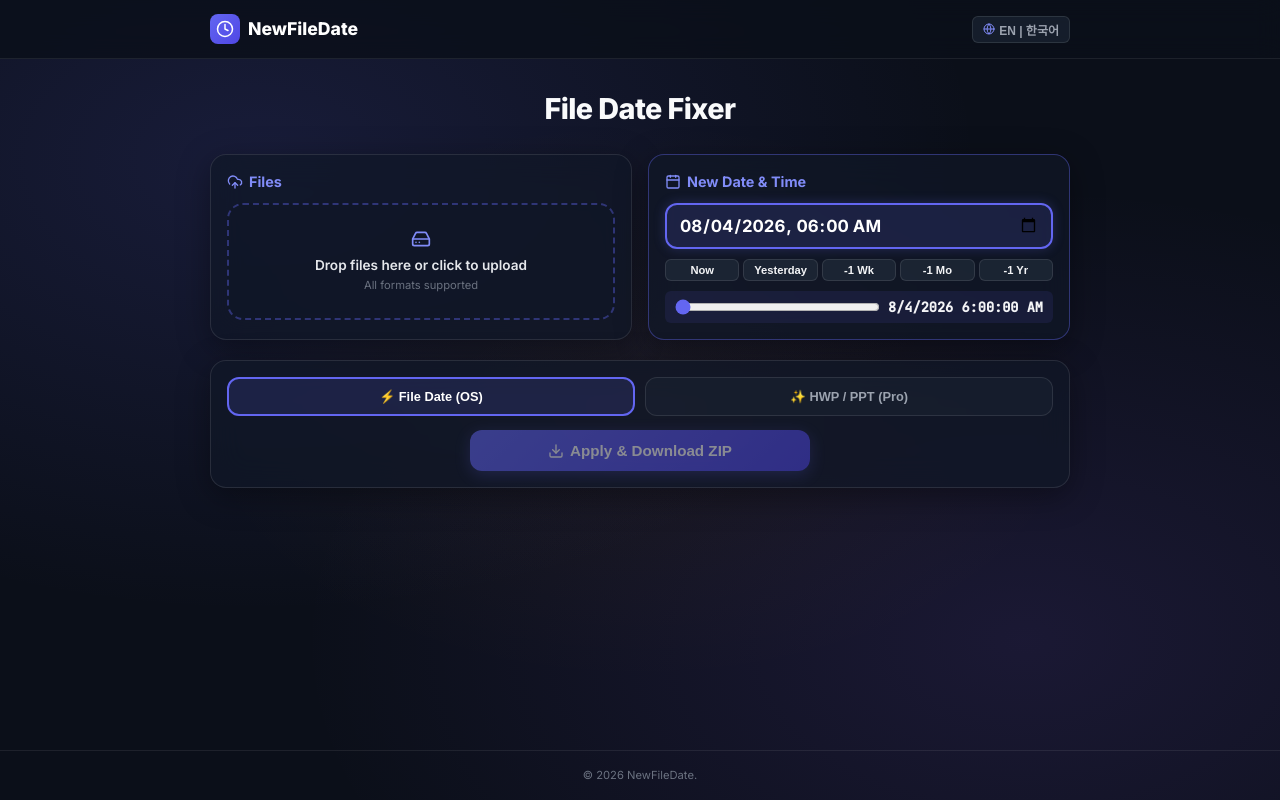
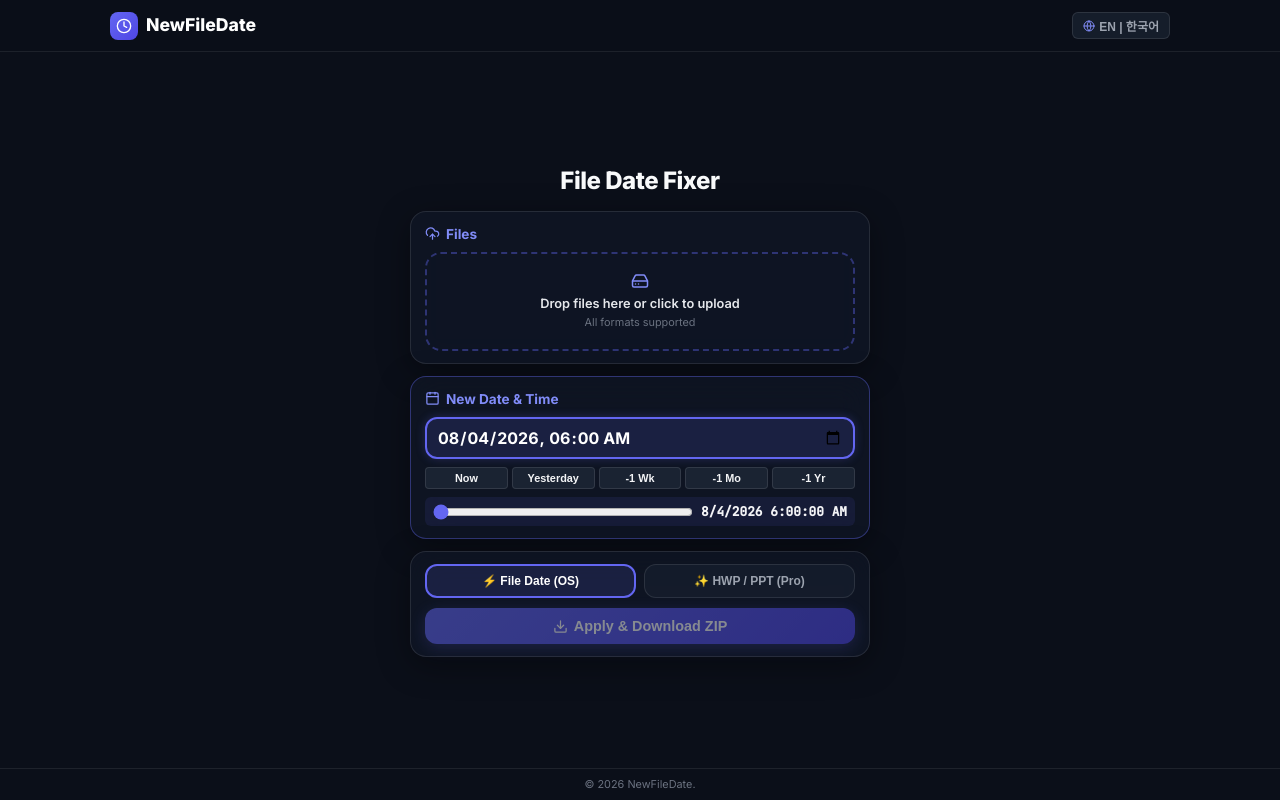
Before and after one commit to parktaejun-dev/newfiledate, a React (Vite) app in the folder frontend/: page / in a window 1280 px wide. Built offline with nearby package versions, Linux system fonts and the light colour scheme.

Commit message:
style: convert to 1-column zero-scroll layout with side ad margins

```diff
--- a/frontend/src/App.tsx
+++ b/frontend/src/App.tsx
@@ -214,13 +214,14 @@
   };
 
   return (
-    <div style={{ minHeight: '100vh', display: 'flex', flexDirection: 'column' }}>
-      {/* Sleek Minimal Header */}
-      <header role="banner" style={{ borderBottom: '1px solid rgba(255, 255, 255, 0.08)', background: 'rgba(11, 15, 25, 0.8)', backdropFilter: 'blur(12px)', position: 'sticky', top: 0, zIndex: 50 }}>
-        <div style={{ maxWidth: '900px', margin: '0 auto', padding: '14px 20px', display: 'flex', alignItems: 'center', justifyContent: 'space-between' }}>
+    <div style={{ height: '100vh', display: 'flex', flexDirection: 'column', overflow: 'hidden', background: '#0B0F19' }}>
+
+      {/* 1. Header */}
+      <header role="banner" style={{ height: '52px', borderBottom: '1px solid rgba(255, 255, 255, 0.08)', background: 'rgba(11, 15, 25, 0.9)', backdropFilter: 'blur(12px)', flexShrink: 0, display: 'flex', alignItems: 'center' }}>
+        <div style={{ maxWidth: '1100px', width: '100%', margin: '0 auto', padding: '0 20px', display: 'flex', alignItems: 'center', justifyContent: 'space-between' }}>
           <div style={{ display: 'flex', alignItems: 'center', gap: '8px' }}>
             <div style={{ background: 'linear-gradient(135deg, #6366f1 0%, #4f46e5 100%)', padding: '6px', borderRadius: '8px', display: 'flex' }}>
-              <Clock style={{ width: '18px', height: '18px', color: '#fff' }} />
+              <Clock style={{ width: '16px', height: '16px', color: '#fff' }} />
             </div>
             <span style={{ fontSize: '1.1rem', fontWeight: 800, color: '#fff' }}>
               NewFileDate
@@ -250,26 +251,25 @@
         </div>
       </header>
 
-      {/* Main Container */}
-      <main id="main-content" role="main" style={{ flex: 1, maxWidth: '900px', width: '100%', margin: '0 auto', padding: '28px 20px' }}>
+      {/* 2. Main Centered 1-Column Area with Side Ad Margins (No Scroll) */}
+      <div style={{ flex: 1, display: 'flex', justifyContent: 'center', alignItems: 'center', padding: '16px', overflow: 'hidden' }}>
 
-        {/* Crisp Title */}
-        <section aria-labelledby="hero-heading" style={{ textAlign: 'center', marginBottom: '24px' }}>
-          <h1 id="hero-heading" style={{ fontSize: '1.8rem', fontWeight: 800, letterSpacing: '-0.02em', color: '#f9fafb' }}>
+        {/* Left Side Ad Space Placeholder */}
+        <aside style={{ flex: 1, maxWidth: '240px', height: '100%', display: 'none' }} className="ad-container-left" />
+
+        {/* Single Center 1-Column App Container (Max-Width 460px) */}
+        <main id="main-content" role="main" style={{ width: '100%', maxWidth: '460px', display: 'flex', flexDirection: 'column', gap: '12px' }}>
+
+          {/* Main Title */}
+          <h1 id="hero-heading" style={{ fontSize: '1.5rem', fontWeight: 800, letterSpacing: '-0.02em', textAlign: 'center', color: '#f9fafb', margin: 0 }}>
             {t.heroTitle}
           </h1>
-        </section>
 
-        <div style={{ display: 'flex', flexDirection: 'column', gap: '20px' }}>
-
-          {/* Main 2-Column Controls */}
-          <div style={{ display: 'grid', gridTemplateColumns: 'repeat(auto-fit, minmax(300px, 1fr))', gap: '16px' }}>
-
-            {/* Left Box: File Uploader */}
-            <article className="glass-panel" style={{ padding: '16px' }}>
-              <div style={{ display: 'flex', alignItems: 'center', justifyContent: 'space-between', marginBottom: '10px' }}>
-                <h2 style={{ fontSize: '0.9rem', fontWeight: 700, display: 'flex', alignItems: 'center', gap: '6px', color: '#818cf8', margin: 0 }}>
-                  <UploadCloud style={{ width: '16px', height: '16px' }} />
+          {/* SECTION 1: File Upload Box */}
+          <article className="glass-panel" style={{ padding: '12px 14px' }}>
+            <div style={{ display: 'flex', alignItems: 'center', justifyContent: 'space-between', marginBottom: '8px' }}>
+              <h2 style={{ fontSize: '0.85rem', fontWeight: 700, display: 'flex', alignItems: 'center', gap: '6px', color: '#818cf8', margin: 0 }}>
+                <UploadCloud style={{ width: '15px', height: '15px' }} />
                 {t.uploadTitle}
               </h2>
               {files.length > 0 && (
@@ -291,7 +291,7 @@
               onDragLeave={handleDrag}
               onDrop={handleDrop}
               onClick={() => fileInputRef.current?.click()}
-                style={{ padding: '24px 12px', textAlign: 'center', cursor: 'pointer', position: 'relative' }}
+              style={{ padding: '18px 10px', textAlign: 'center', cursor: 'pointer', position: 'relative' }}
               role="button"
               tabIndex={0}
               aria-label={t.dragDropText}
@@ -304,28 +304,28 @@
                 style={{ display: 'none' }}
                 aria-label="file-input"
               />
-                <HardDrive style={{ width: '20px', height: '20px', color: '#818cf8', margin: '0 auto 6px auto', display: 'block' }} />
-                <p style={{ fontWeight: 600, fontSize: '0.85rem', marginBottom: '2px', color: '#e5e7eb' }}>
+              <HardDrive style={{ width: '18px', height: '18px', color: '#818cf8', margin: '0 auto 4px auto', display: 'block' }} />
+              <p style={{ fontWeight: 600, fontSize: '0.8rem', marginBottom: '1px', color: '#e5e7eb' }}>
                 {t.dragDropText}
               </p>
-                <p style={{ color: '#6b7280', fontSize: '0.7rem' }}>
+              <p style={{ color: '#6b7280', fontSize: '0.68rem' }}>
                 {t.dragDropSub}
               </p>
             </div>
 
             {/* Uploaded Files List */}
             {files.length > 0 && (
-                <div style={{ marginTop: '10px', maxHeight: '140px', overflowY: 'auto', display: 'flex', flexDirection: 'column', gap: '4px' }}>
+              <div style={{ marginTop: '8px', maxHeight: '100px', overflowY: 'auto', display: 'flex', flexDirection: 'column', gap: '4px' }}>
                 {files.map((item) => (
-                    <div key={item.id} style={{ display: 'flex', alignItems: 'center', justifyContent: 'space-between', padding: '6px 8px', background: 'rgba(31, 41, 55, 0.5)', borderRadius: '6px' }}>
+                  <div key={item.id} style={{ display: 'flex', alignItems: 'center', justifyContent: 'space-between', padding: '4px 8px', background: 'rgba(31, 41, 55, 0.5)', borderRadius: '6px' }}>
                     <div style={{ display: 'flex', alignItems: 'center', gap: '6px', overflow: 'hidden' }}>
-                        <FileText style={{ width: '14px', height: '14px', color: '#9ca3af', flexShrink: 0 }} />
-                        <span style={{ fontSize: '0.75rem', fontWeight: 500, whiteSpace: 'nowrap', overflow: 'hidden', textOverflow: 'ellipsis' }}>
+                      <FileText style={{ width: '12px', height: '12px', color: '#9ca3af', flexShrink: 0 }} />
+                      <span style={{ fontSize: '0.72rem', fontWeight: 500, whiteSpace: 'nowrap', overflow: 'hidden', textOverflow: 'ellipsis' }}>
                         {item.name}
                       </span>
                     </div>
                     <div style={{ display: 'flex', alignItems: 'center', gap: '6px' }}>
-                        <span style={{ fontSize: '0.7rem', color: item.size > VERCEL_MAX_PAYLOAD_BYTES && trackMode === 'B' ? '#ef4444' : '#6b7280' }}>
+                      <span style={{ fontSize: '0.68rem', color: item.size > VERCEL_MAX_PAYLOAD_BYTES && trackMode === 'B' ? '#ef4444' : '#6b7280' }}>
                         {(item.size / 1024 / 1024).toFixed(1)}MB
                       </span>
                       <button
@@ -342,18 +342,17 @@
             )}
           </article>
 
-            {/* Right Box: Target Date Picker & Presets */}
-            <article className="glass-panel" style={{ padding: '16px', border: '1.5px solid rgba(99, 102, 241, 0.4)' }}>
-              <div style={{ display: 'flex', alignItems: 'center', justifyContent: 'space-between', marginBottom: '10px' }}>
-                <h2 style={{ fontSize: '0.9rem', fontWeight: 700, display: 'flex', alignItems: 'center', gap: '6px', color: '#818cf8', margin: 0 }}>
-                  <Calendar style={{ width: '16px', height: '16px' }} />
+          {/* SECTION 2: Target Date Picker & Presets */}
+          <article className="glass-panel" style={{ padding: '12px 14px', border: '1.5px solid rgba(99, 102, 241, 0.4)' }}>
+            <div style={{ display: 'flex', alignItems: 'center', justifyContent: 'space-between', marginBottom: '8px' }}>
+              <h2 style={{ fontSize: '0.85rem', fontWeight: 700, display: 'flex', alignItems: 'center', gap: '6px', color: '#818cf8', margin: 0 }}>
+                <Calendar style={{ width: '15px', height: '15px' }} />
                 {t.dateSettingTitle}
               </h2>
             </div>
 
-              <div style={{ display: 'flex', flexDirection: 'column', gap: '10px' }}>
-
-                {/* Large Prominent Clickable Date Picker Input */}
+            <div style={{ display: 'flex', flexDirection: 'column', gap: '8px' }}>
+              {/* Glowing Clickable Date Picker Input */}
               <input
                 id="datetime-input"
                 type="datetime-local"
@@ -363,41 +362,41 @@
                 onChange={(e) => setTargetDateTimeStr(e.target.value)}
                 style={{
                   width: '100%',
-                    padding: '10px 12px',
+                  padding: '8px 10px',
                   background: 'rgba(99, 102, 241, 0.15)',
                   border: '2px solid #6366f1',
                   borderRadius: 'var(--radius-md)',
                   color: '#ffffff',
-                    fontSize: '1.05rem',
+                  fontSize: '1rem',
                   fontWeight: 700,
                   fontFamily: 'inherit',
                   outline: 'none',
                   cursor: 'pointer',
-                    boxShadow: '0 0 12px rgba(99, 102, 241, 0.25)'
+                  boxShadow: '0 0 10px rgba(99, 102, 241, 0.25)'
                 }}
               />
 
               {/* Compact One-Click Presets */}
-                <div style={{ display: 'flex', flexWrap: 'wrap', gap: '4px' }}>
-                  <button onClick={() => applyPreset('now')} style={{ flex: 1, padding: '4px 8px', background: 'rgba(31, 41, 55, 0.8)', border: '1px solid rgba(255,255,255,0.1)', borderRadius: '6px', color: '#f3f4f6', fontSize: '0.7rem', cursor: 'pointer', fontWeight: 600 }}>
+              <div style={{ display: 'flex', gap: '4px' }}>
+                <button onClick={() => applyPreset('now')} style={{ flex: 1, padding: '4px 2px', background: 'rgba(31, 41, 55, 0.8)', border: '1px solid rgba(255,255,255,0.1)', borderRadius: '4px', color: '#f3f4f6', fontSize: '0.68rem', cursor: 'pointer', fontWeight: 600 }}>
                   {t.presetNow}
                 </button>
-                  <button onClick={() => applyPreset('yesterday')} style={{ flex: 1, padding: '4px 8px', background: 'rgba(31, 41, 55, 0.8)', border: '1px solid rgba(255,255,255,0.1)', borderRadius: '6px', color: '#f3f4f6', fontSize: '0.7rem', cursor: 'pointer', fontWeight: 600 }}>
+                <button onClick={() => applyPreset('yesterday')} style={{ flex: 1, padding: '4px 2px', background: 'rgba(31, 41, 55, 0.8)', border: '1px solid rgba(255,255,255,0.1)', borderRadius: '4px', color: '#f3f4f6', fontSize: '0.68rem', cursor: 'pointer', fontWeight: 600 }}>
                   {t.presetYesterday}
                 </button>
-                  <button onClick={() => applyPreset('week')} style={{ flex: 1, padding: '4px 8px', background: 'rgba(31, 41, 55, 0.8)', border: '1px solid rgba(255,255,255,0.1)', borderRadius: '6px', color: '#f3f4f6', fontSize: '0.7rem', cursor: 'pointer', fontWeight: 600 }}>
+                <button onClick={() => applyPreset('week')} style={{ flex: 1, padding: '4px 2px', background: 'rgba(31, 41, 55, 0.8)', border: '1px solid rgba(255,255,255,0.1)', borderRadius: '4px', color: '#f3f4f6', fontSize: '0.68rem', cursor: 'pointer', fontWeight: 600 }}>
                   {t.preset1WeekAgo}
                 </button>
-                  <button onClick={() => applyPreset('month')} style={{ flex: 1, padding: '4px 8px', background: 'rgba(31, 41, 55, 0.8)', border: '1px solid rgba(255,255,255,0.1)', borderRadius: '6px', color: '#f3f4f6', fontSize: '0.7rem', cursor: 'pointer', fontWeight: 600 }}>
+                <button onClick={() => applyPreset('month')} style={{ flex: 1, padding: '4px 2px', background: 'rgba(31, 41, 55, 0.8)', border: '1px solid rgba(255,255,255,0.1)', borderRadius: '4px', color: '#f3f4f6', fontSize: '0.68rem', cursor: 'pointer', fontWeight: 600 }}>
                   {t.preset1MonthAgo}
                 </button>
-                  <button onClick={() => applyPreset('year')} style={{ flex: 1, padding: '4px 8px', background: 'rgba(31, 41, 55, 0.8)', border: '1px solid rgba(255,255,255,0.1)', borderRadius: '6px', color: '#f3f4f6', fontSize: '0.7rem', cursor: 'pointer', fontWeight: 600 }}>
+                <button onClick={() => applyPreset('year')} style={{ flex: 1, padding: '4px 2px', background: 'rgba(31, 41, 55, 0.8)', border: '1px solid rgba(255,255,255,0.1)', borderRadius: '4px', color: '#f3f4f6', fontSize: '0.68rem', cursor: 'pointer', fontWeight: 600 }}>
                   {t.preset1YearAgo}
                 </button>
               </div>
 
               {/* Compact Seconds Slider & Preview Badge */}
-                <div style={{ display: 'flex', alignItems: 'center', gap: '8px', background: 'rgba(99, 102, 241, 0.1)', padding: '6px 10px', borderRadius: '6px' }}>
+              <div style={{ display: 'flex', alignItems: 'center', gap: '8px', background: 'rgba(99, 102, 241, 0.1)', padding: '5px 8px', borderRadius: '6px' }}>
                 <input
                   id="seconds-slider"
                   type="range"
@@ -408,29 +407,26 @@
                   onChange={(e) => setSelectedSecond(parseInt(e.target.value))}
                   style={{ flex: 1, accentColor: '#6366f1', cursor: 'pointer' }}
                 />
-                  <div style={{ fontSize: '0.85rem', fontWeight: 700, fontFamily: "'JetBrains Mono', monospace", color: '#f3f4f6', whiteSpace: 'nowrap' }}>
+                <div style={{ fontSize: '0.8rem', fontWeight: 700, fontFamily: "'JetBrains Mono', monospace", color: '#f3f4f6', whiteSpace: 'nowrap' }}>
                   {finalSnappedDate.toLocaleDateString()} {finalSnappedDate.toLocaleTimeString()}
                 </div>
               </div>
-
             </div>
           </article>
 
-          </div>
-
-          {/* Mode Tabs & Action Button Box */}
-          <section className="glass-panel" style={{ padding: '16px' }}>
-            <div style={{ display: 'grid', gridTemplateColumns: '1fr 1fr', gap: '10px', marginBottom: '14px' }}>
+          {/* SECTION 3: Mode Selector & Execute Button */}
+          <section className="glass-panel" style={{ padding: '12px 14px' }}>
+            <div style={{ display: 'grid', gridTemplateColumns: '1fr 1fr', gap: '8px', marginBottom: '10px' }}>
               <button
                 onClick={() => setTrackMode('A')}
                 style={{
-                  padding: '10px 12px',
+                  padding: '8px 10px',
                   borderRadius: 'var(--radius-md)',
                   border: trackMode === 'A' ? '2px solid #6366f1' : '1px solid var(--border-color)',
                   background: trackMode === 'A' ? 'rgba(99, 102, 241, 0.15)' : 'rgba(31, 41, 55, 0.4)',
                   color: trackMode === 'A' ? '#fff' : '#9ca3af',
                   fontWeight: 700,
-                  fontSize: '0.8rem',
+                  fontSize: '0.75rem',
                   cursor: 'pointer',
                   textAlign: 'center'
                 }}
@@ -441,13 +437,13 @@
               <button
                 onClick={() => setTrackMode('B')}
                 style={{
-                  padding: '10px 12px',
+                  padding: '8px 10px',
                   borderRadius: 'var(--radius-md)',
                   border: trackMode === 'B' ? '2px solid #f59e0b' : '1px solid var(--border-color)',
                   background: trackMode === 'B' ? 'rgba(245, 158, 11, 0.15)' : 'rgba(31, 41, 55, 0.4)',
                   color: trackMode === 'B' ? '#fbbf24' : '#9ca3af',
                   fontWeight: 700,
-                  fontSize: '0.8rem',
+                  fontSize: '0.75rem',
                   cursor: 'pointer',
                   textAlign: 'center'
                 }}
@@ -458,28 +454,28 @@
 
             {/* Oversized Serverless Warning Tooltip */}
             {hasExceededServerlessLimit && (
-              <div style={{ marginBottom: '12px', padding: '6px 10px', background: 'rgba(239, 68, 68, 0.12)', border: '1px solid rgba(239, 68, 68, 0.3)', borderRadius: '6px', display: 'flex', alignItems: 'center', gap: '6px' }}>
-                <AlertTriangle style={{ color: '#ef4444', width: '14px', height: '14px', flexShrink: 0 }} />
-                <p style={{ fontSize: '0.7rem', color: '#fca5a5', margin: 0 }}>
+              <div style={{ marginBottom: '10px', padding: '6px 8px', background: 'rgba(239, 68, 68, 0.12)', border: '1px solid rgba(239, 68, 68, 0.3)', borderRadius: '6px', display: 'flex', alignItems: 'center', gap: '6px' }}>
+                <AlertTriangle style={{ color: '#ef4444', width: '12px', height: '12px', flexShrink: 0 }} />
+                <p style={{ fontSize: '0.68rem', color: '#fca5a5', margin: 0 }}>
                   Track B는 4.5MB 이하만 가능합니다. 대용량은 OS 날짜 변경을 선택해 주세요!
                 </p>
               </div>
             )}
 
             {/* Action Button */}
-            <div style={{ display: 'flex', flexDirection: 'column', gap: '6px', alignItems: 'center' }}>
+            <div style={{ display: 'flex', flexDirection: 'column', gap: '4px', alignItems: 'center' }}>
               <button
                 className={trackMode === 'B' ? 'btn-pro' : 'btn-primary'}
                 onClick={handleExecute}
                 disabled={files.length === 0 || isProcessing}
-                style={{ width: '100%', maxWidth: '340px', fontSize: '0.95rem', padding: '12px 18px', display: 'flex', alignItems: 'center', justifyContent: 'center', gap: '6px' }}
+                style={{ width: '100%', fontSize: '0.9rem', padding: '10px 16px', display: 'flex', alignItems: 'center', justifyContent: 'center', gap: '6px' }}
                 aria-label={t.actionButton}
               >
                 {isProcessing ? (
-                  <>{t.processingMsg} ({progress}%)...</>
+                  <>{statusMessage || t.processingMsg} ({progress}%)...</>
                 ) : (
                   <>
-                    <Download style={{ width: '16px', height: '16px' }} />
+                    <Download style={{ width: '15px', height: '15px' }} />
                     {t.actionButton}
                   </>
                 )}
@@ -487,8 +483,8 @@
 
               {/* Progress Bar */}
               {isProcessing && (
-                <div style={{ width: '100%', maxWidth: '340px', marginTop: '6px' }}>
-                  <div style={{ background: 'rgba(255, 255, 255, 0.1)', borderRadius: '9999px', height: '5px', overflow: 'hidden' }}>
+                <div style={{ width: '100%', marginTop: '4px' }}>
+                  <div style={{ background: 'rgba(255, 255, 255, 0.1)', borderRadius: '9999px', height: '4px', overflow: 'hidden' }}>
                     <div
                       style={{
                         height: '100%',
@@ -498,20 +494,21 @@
                       }}
                     />
                   </div>
-                  <p style={{ textAlign: 'center', fontSize: '0.7rem', color: '#9ca3af', marginTop: '4px' }}>
-                    {statusMessage}
-                  </p>
                 </div>
               )}
             </div>
 
           </section>
 
-        </div>
         </main>
 
-      {/* Ultra Minimal Footer */}
-      <footer role="contentinfo" style={{ borderTop: '1px solid rgba(255, 255, 255, 0.08)', padding: '16px', textAlign: 'center', color: '#6b7280', fontSize: '0.7rem' }}>
+        {/* Right Side Ad Space Placeholder */}
+        <aside style={{ flex: 1, maxWidth: '240px', height: '100%', display: 'none' }} className="ad-container-right" />
+
+      </div>
+
+      {/* 3. Minimal Footer */}
+      <footer role="contentinfo" style={{ height: '32px', borderTop: '1px solid rgba(255, 255, 255, 0.08)', flexShrink: 0, textAlign: 'center', color: '#6b7280', fontSize: '0.68rem', display: 'flex', alignItems: 'center', justifyContent: 'center' }}>
         <p>{t.footerRights}</p>
       </footer>
     </div>
```
Lines whose indentation alone changed are shown as unchanged.
